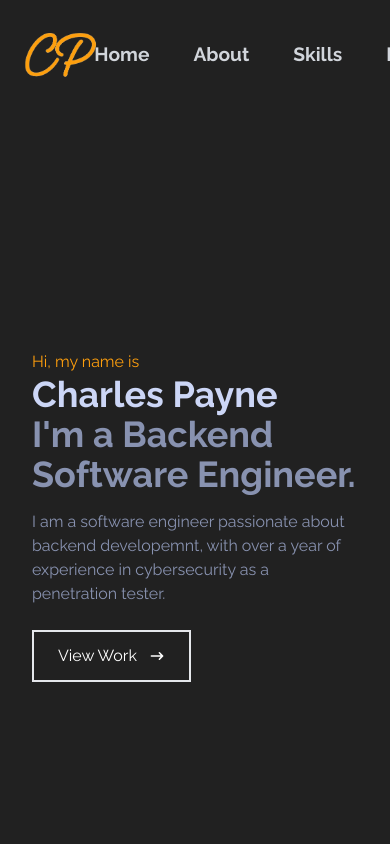
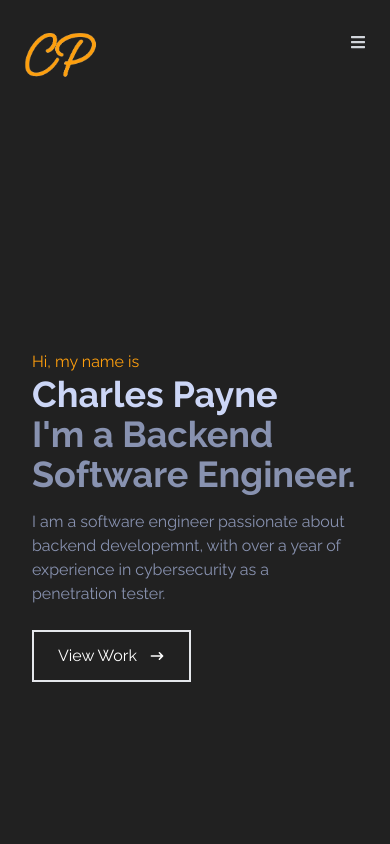
Before and after one commit to CP-Payne/portfolio, a React (Vite) app: page / in a window 390 px wide. Shown: the top 844 px of the page. Built offline with nearby package versions, Linux system fonts and the light colour scheme.

Commit message:
feat: add mobile navbar menu icon

```diff
--- a/src/Components/Navbar/Navbar.tsx
+++ b/src/Components/Navbar/Navbar.tsx
@@ -1,9 +1,12 @@
-import React from "react";
+import React, { useState } from "react";
 import logo from "./initials_logo.png";
+import { FaBars, FaTimes } from "react-icons/fa";
 
 type Props = {};
 
 const Navbar = (props: Props) => {
+  const [nav, setNav] = useState(false);
+  const handleClick = () => setNav(!nav);
   return (
     <div className="fixed bg-mainLightGray w-full flex justify-between h-[10vh] items-center text-gray-300 ">
       <img
@@ -11,7 +14,7 @@ const Navbar = (props: Props) => {
         alt="Initials Logo"
         className="ml-5 w-[5rem] mt-6 lg:mt-0"
       />
-      <ul className="flex w-[30%] justify-center gap-11 font-bold text-[1.2rem] mt-6 lg:mt-0">
+      <ul className=" hidden md:flex w-[30%] justify-center gap-11 font-bold text-[1.2rem] mt-6 lg:mt-0">
         <li>
           <a href="#home">Home</a>
         </li>
@@ -28,6 +31,11 @@ const Navbar = (props: Props) => {
           <a href="#">Contact</a>
         </li>
       </ul>
+      {/* Hamburger Menu Icon */}
+      <div className="md:hidden mr-6" onClick={handleClick}>
+        {!nav ? <FaBars /> : <FaTimes />}
+      </div>
+      {/* Mobile Menu */}
     </div>
   );
 };
```
